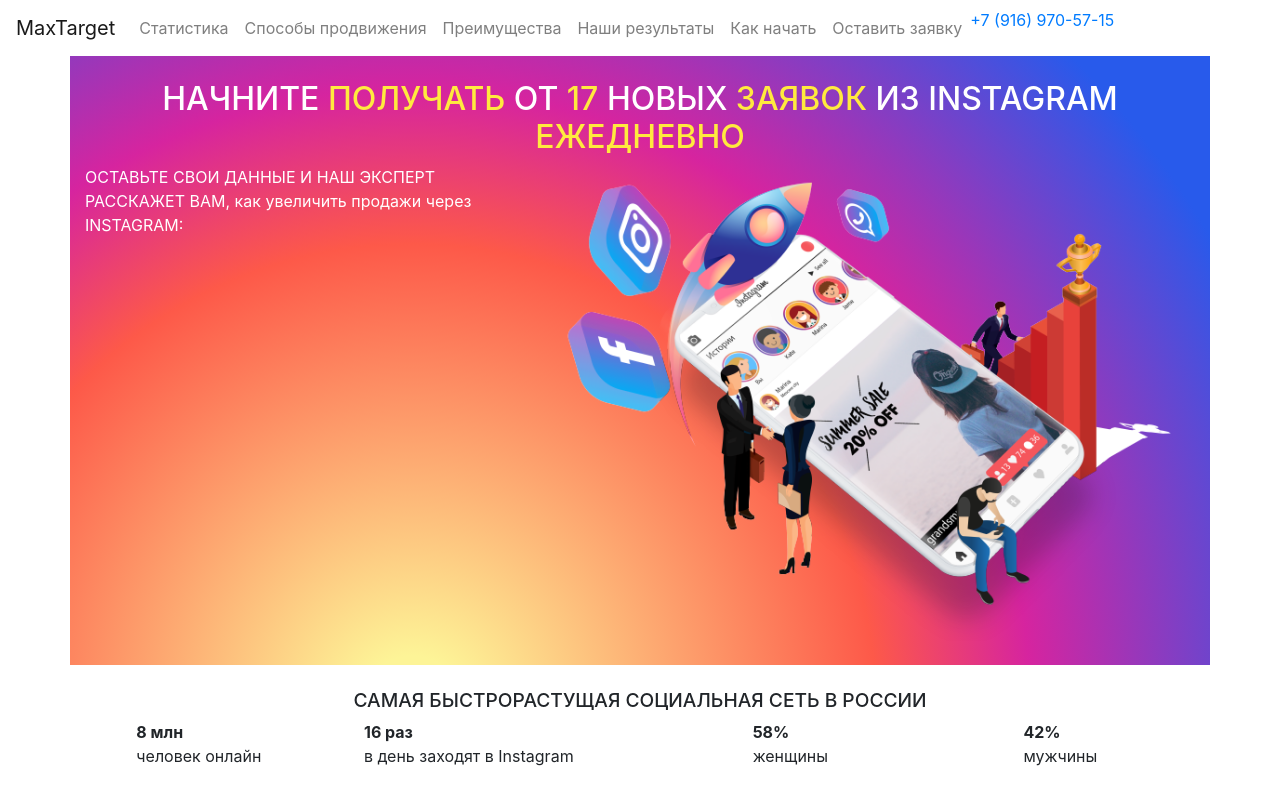
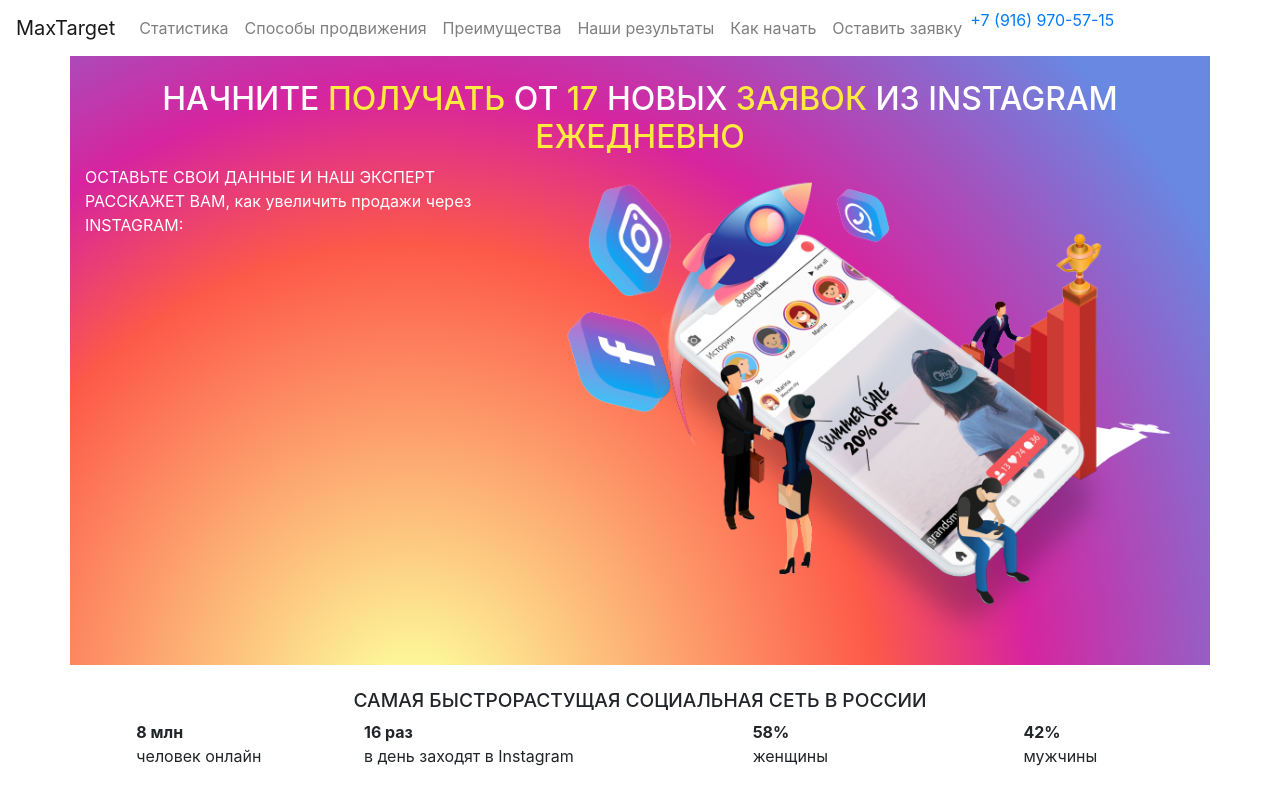
Before and after one commit to machinek56/maxtarget, a Vue app: page / in a window 1280 px wide. Shown: the top 798 px of the page. Built offline with nearby package versions, Linux system fonts and the light colour scheme; what vue-js-modal would draw is missing.

Commit message:
banner bg update

```diff
--- a/src/assets/main.less
+++ b/src/assets/main.less
@@ -31,7 +31,7 @@
 }
 
 .banner{
-  background: radial-gradient(circle at 30% 107%, #fdf497 0%, #fdf497 5%, #fd5949 45%,#d6249f 60%,#285AEB 90%);
+  background: radial-gradient(circle at 30% 107%, #fdf497 0%, #fdf497 5%, #fd5949 45%,#d6249f 60%,#6888e2 90%);
   padding-top: 1.5rem;
 
   &__title {
```
